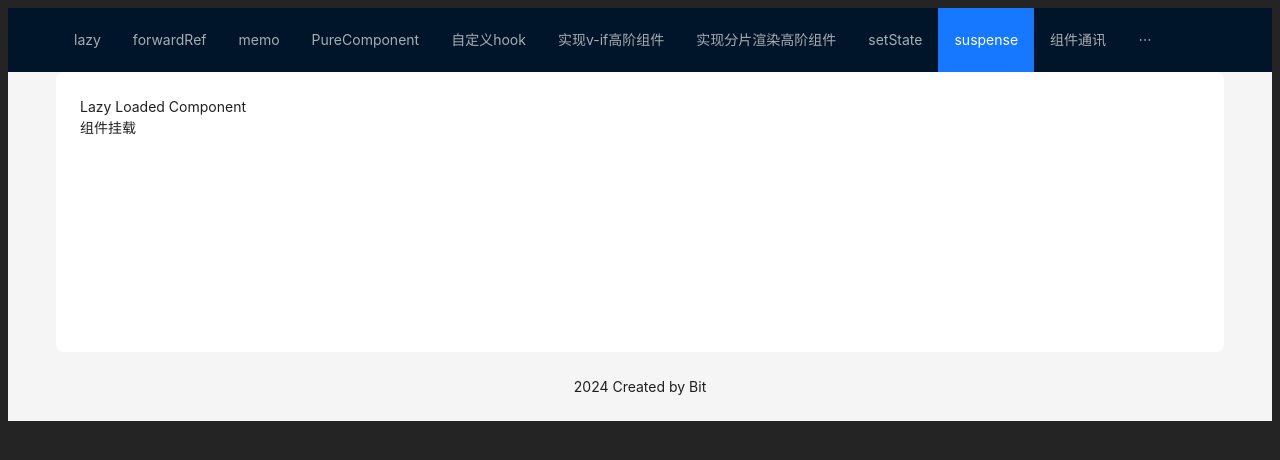
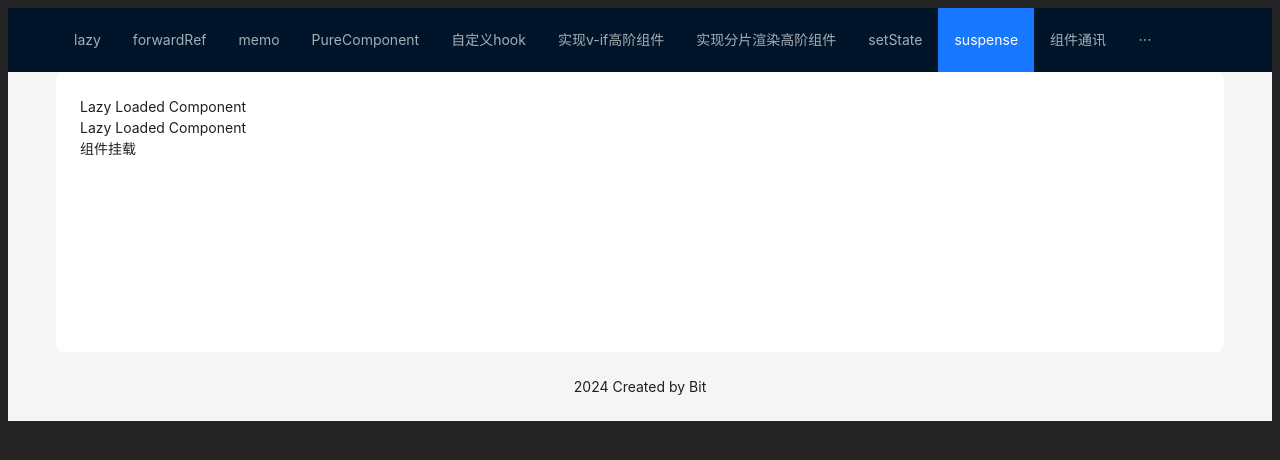
Before and after one commit to yangshijunx/react-point, a React (Vite) app: page /suspense in a window 1280 px wide. Shown: the top 460 px of the page. Built offline with nearby package versions, Linux system fonts and the light colour scheme.

Commit message:
feat: suspense update

```diff
--- a/src/pages/suspense/index.tsx
+++ b/src/pages/suspense/index.tsx
@@ -1,5 +1,14 @@
-import { Suspense, lazy } from "react";
-const LazyComponent = lazy(() => import("./components/LazyComponent"));
+import { Profiler, Suspense, lazy } from "react";
+import LazyComponent from "./components/LazyComponent";
+const LazyComponentLazy = lazy(() => {
+  return new Promise((resolve) => {
+    setTimeout(() => {
+      resolve({
+        default: LazyComponent,
+      } as any);
+    }, 2000);
+  });
+});
 
 const SuspenseComponent = () => {
   // 从 React 18 开始，React 引入了新的异步渲染机制，其中 Suspense 不再强制要求使用 fallback 属性来捕获加载过程中的等待状态。
@@ -7,9 +16,19 @@ const SuspenseComponent = () => {
   // 这意味着可以更灵活地使用 Suspense，不再需要为每个异步加载点都设置 fallback，从而简化了代码。
   return (
     <>
-      <Suspense fallback={<div>Loading...</div>}>
-        <LazyComponent />
+      <Suspense fallback={<div>组件加载中...</div>}>
+        <LazyComponentLazy />
       </Suspense>
+      <Profiler
+        id="LazyComponentLazy"
+        onRender={(id, phase, actualDuration) =>
+          console.log("会有什么变化", id, phase, actualDuration)
+        }
+      >
+        <Suspense>
+          <LazyComponentLazy />
+        </Suspense>
+      </Profiler>
       <div>组件挂载</div>
     </>
   );
```
